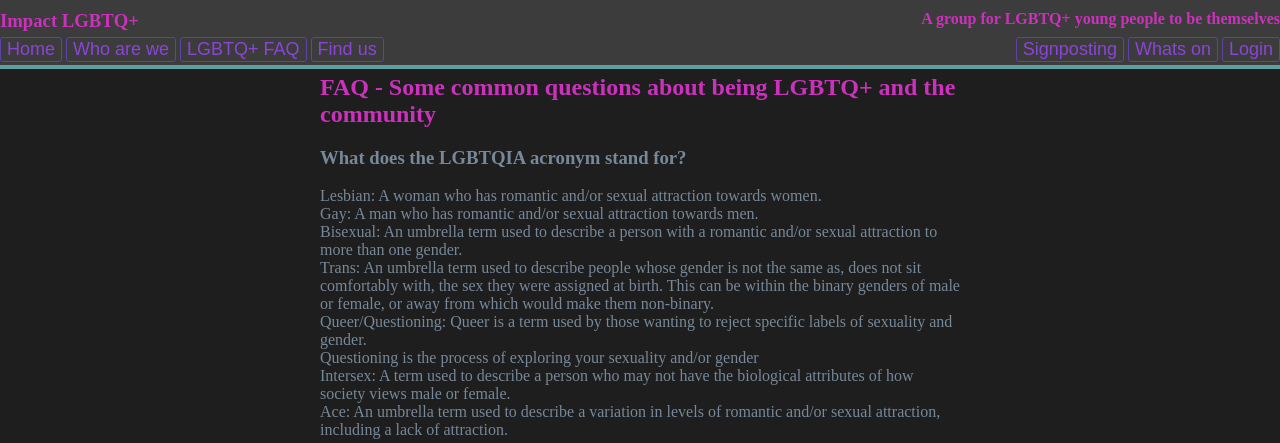
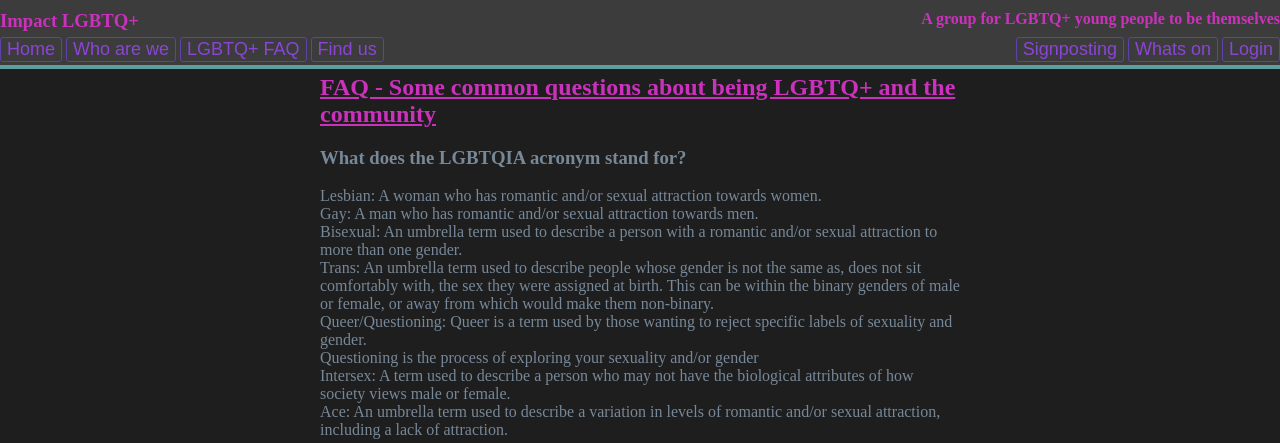
Before and after one commit to ImpactLGBTQ/Impact-Website, a Django app: template impact_website/templates/impact_website/FAQ.html in a window 1280 px wide. Shown: the top 443 px of the page. Run offline with Django 3.2, Linux system fonts and the light colour scheme; the template is opened without the code that fills it, so the values that code supplies are empty; style sheets or scripts are compiled from the project's sources.

Commit message:
Updated styling with underlines for titles

```diff
--- a/impact_website/templates/impact_website/FAQ.html
+++ b/impact_website/templates/impact_website/FAQ.html
@@ -11,7 +11,7 @@
     {% include "includes/header_bar.html" %}
 </div>
 <div class="body">
-    <h2 class="header_text">FAQ - Some common questions about being LGBTQ+ and the community</h2>
+    <h2 class="title_text">FAQ - Some common questions about being LGBTQ+ and the community</h2>
     <div>
         <h3>What does the LGBTQIA acronym stand for?</h3>
         <p>
--- a/impact_website/templates/impact_website/homepage.html
+++ b/impact_website/templates/impact_website/homepage.html
@@ -30,7 +30,7 @@
     <!-- Banner -->
     <img src="{% static "images/homepage_banner.jfif" %}" alt="Impact LGBTQ+" style="width: 100%"/>
     <div class="main_body">
-        <h1>Impact homepage</h1>
+        <h1 class="title_text">Impact homepage</h1>
     </div>
 </div>
 </body>
--- a/impact_website/templates/impact_website/signposting.html
+++ b/impact_website/templates/impact_website/signposting.html
@@ -11,7 +11,7 @@
     {% include "includes/header_bar.html" %}
 </div>
 <div class="body">
-    <h2>Signposting</h2>
+    <h1 class="title_text">Signposting</h1>
     <h3>Numbers</h3>
     <p>
         Stonewall  0800 0502020
--- a/impact_website/templates/impact_website/who_are_we.html
+++ b/impact_website/templates/impact_website/who_are_we.html
@@ -11,7 +11,7 @@
     {% include "includes/header_bar.html" %}
 </div>
 <div class="body">
-    <h1 class="header_text">About us</h1>
+    <h1 class="title_text">About us</h1>
     <h4>Impact is...</h4>
     <p>
 Impact is an LGBTQIA+ youth group which celebrates the positives of our community and embraces individuality of all people.
--- a/static/css/defaults.styl
+++ b/static/css/defaults.styl
@@ -19,8 +19,15 @@
 // Stylus file for default/standard classes (like standard_form for flex form)
 @require "default_vars.styl"
 
-.header_text {
-  margin-top 0
+.title_text {
+  margin-left 0
+  margin-right 0
+  margin-bottom: 5px;
+  margin-top 0;
+  padding-top 10px
+  color pink-colour
+  text-underline-style single
+  text-decoration underline
 }
 
 a {
```
